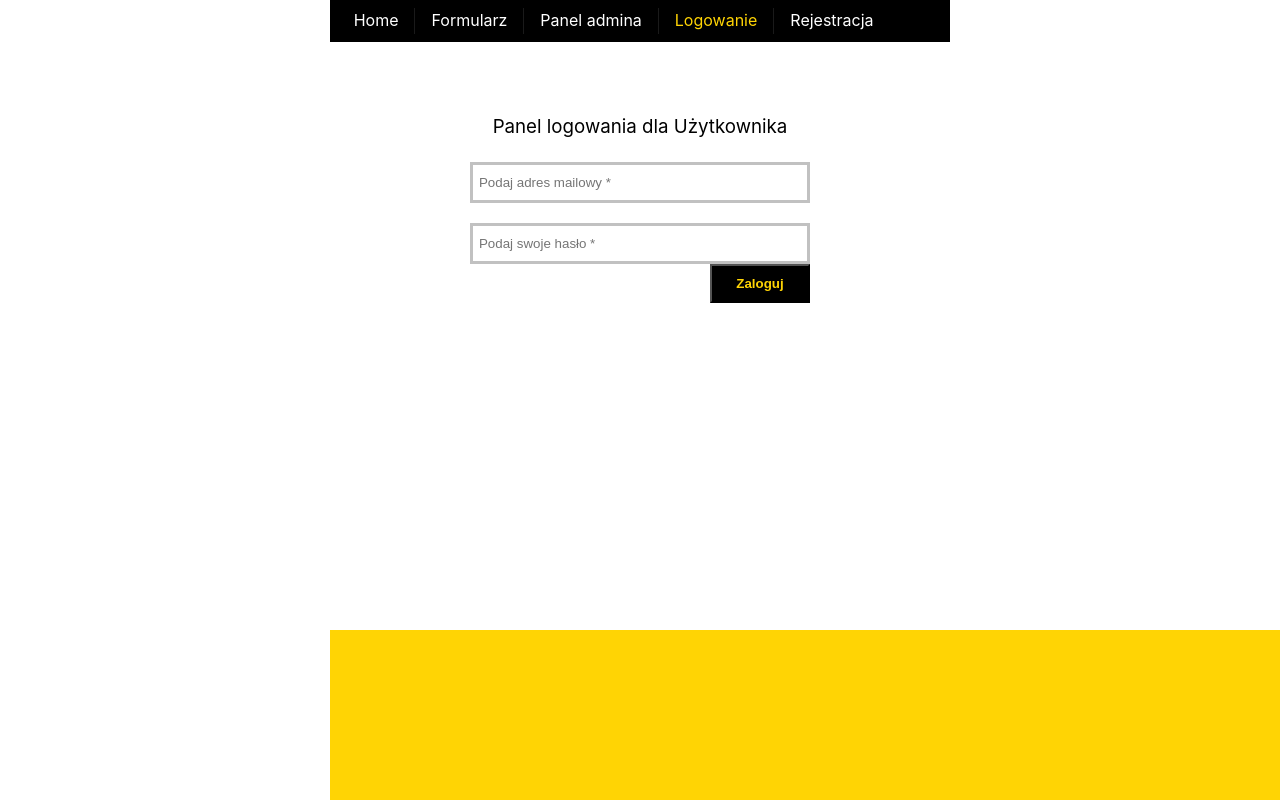
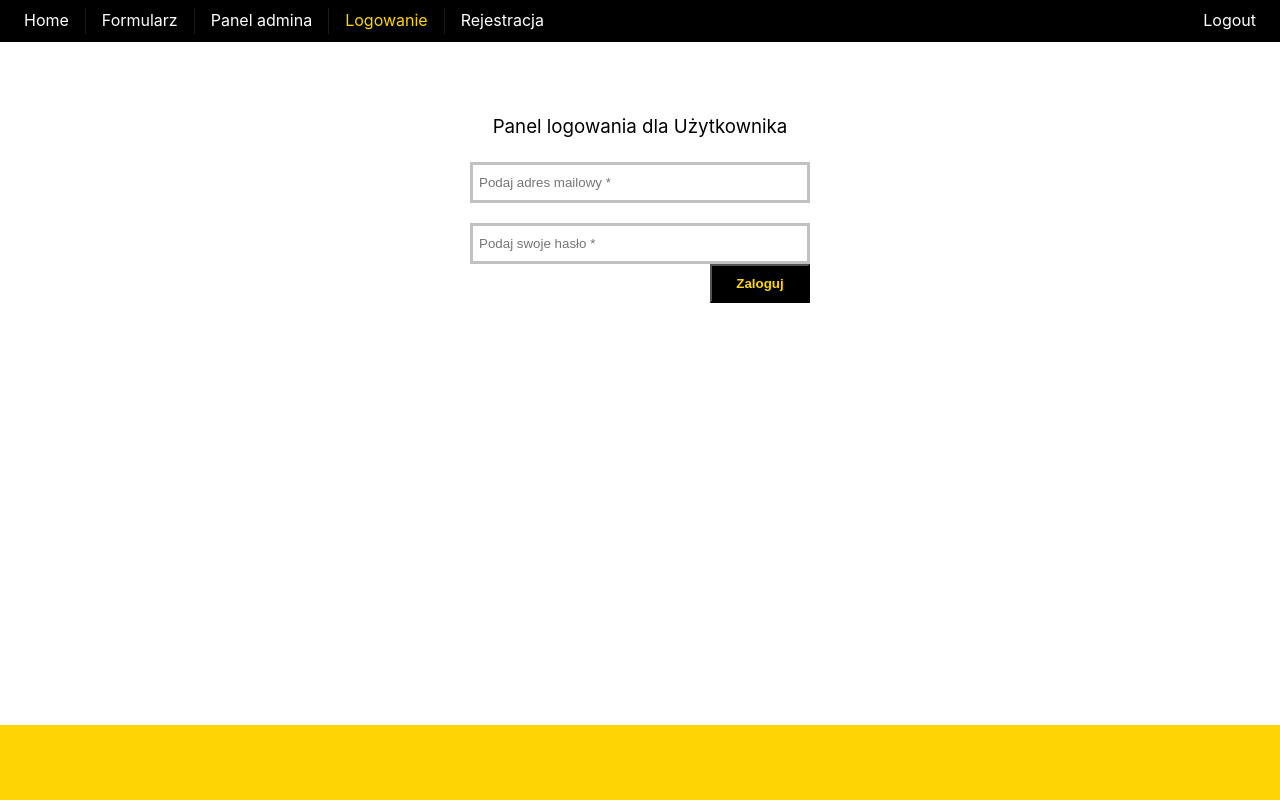
Before and after one commit to arturmsec/siemano, a Vue app in the folder vue/: page /login in a window 1280 px wide. Built offline with nearby package versions, Linux system fonts and the light colour scheme; what vue-toast-notification would draw is missing.

Commit message:
style: changed logout button style and footer

```diff
--- a/vue/src/App.vue
+++ b/vue/src/App.vue
@@ -6,21 +6,22 @@ import { RouterLink, RouterView } from 'vue-router'
   <header>
     <div class="wrapper">
       <nav>
-        <RouterLink to="/">Home</RouterLink>
-        <RouterLink to="/formularz">Formularz</RouterLink>
-        <RouterLink to="/adminpanel">Panel admina</RouterLink>
-        <RouterLink to="/login">Logowanie</RouterLink>
-        <RouterLink to="/register">Rejestracja</RouterLink>
-        <span @click="logout()">Logout</span>
+        <div>
+          <RouterLink to="/">Home</RouterLink>
+          <RouterLink to="/formularz">Formularz</RouterLink>
+          <RouterLink to="/adminpanel">Panel admina</RouterLink>
+          <RouterLink to="/login">Logowanie</RouterLink>
+          <RouterLink to="/register">Rejestracja</RouterLink>
+        </div>
+        <div class="logout" @click="logout()">
+          Logout
+        </div>
       </nav>
     </div>
 
-    <RouterView />
-
-     <div class="bottomPanel">
-
-    </div>
   </header>
+  <RouterView />
+  <footer></footer>
 </template>
 
 <style>
--- a/vue/src/assets/base.css
+++ b/vue/src/assets/base.css
@@ -96,15 +96,12 @@ nav a:first-of-type {
   border: 0;
 }
 
-body {
-  display: block;
-  place-items: center;
-}
 
 #app {
   display: block;
-  grid-template-columns: 1fr 1fr;
+  /* grid-template-columns: 1fr 1fr; */
   padding: 0px;
+  min-height: 100vh;
 }
 
 header {
@@ -124,17 +121,29 @@ header .wrapper {
 }
 
 nav {
-  text-align: left;
+  justify-content: space-between;
+  display: flex;
   font-size: 1rem;
   padding: 8px;
   margin-top: 0px;
 }
 
-.bottomPanel {
-  position: fixed;
+footer {
+  position: absolute;
   bottom: 0;
+  margin: 0;
   width: 100%;
-  height: 170px;
+  height: 75px;
   background: rgb(256, 212, 4);
+}
 
+.logout:hover {
+  background-color: rgba(255, 255, 255, 0.411);
 }
+
+.logout {
+  color: white;
+  display: inline-block;
+  text-align: right;
+  padding: 0 1rem;
+}
```
